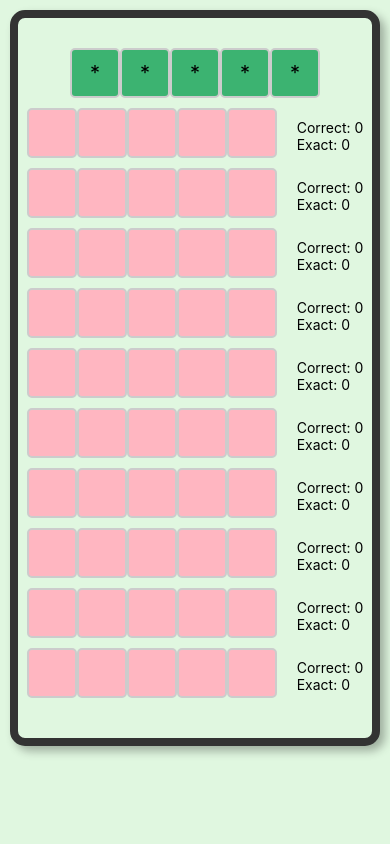
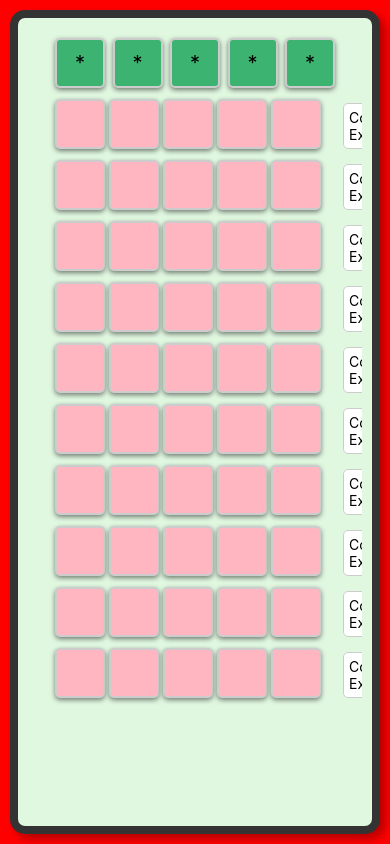
Before and after one commit to alimiri/MasterMind, a React Native app: screen / in a window 390 px wide. Built offline with nearby package versions, Linux system fonts and the light colour scheme; no server answers.

Commit message:
Addedverticl scroll and cell shadow

```diff
--- a/App.js
+++ b/App.js
@@ -1,9 +1,22 @@
 import React, { useState, useEffect, useRef } from 'react';
-import { View, SafeAreaView, Alert, StyleSheet, Text, TextInput } from 'react-native';
+import {
+  View,
+  SafeAreaView,
+  Alert,
+  StyleSheet,
+  Text,
+  TextInput,
+  KeyboardAvoidingView,
+  ScrollView,
+  Platform,
+  Keyboard,
+  TouchableWithoutFeedback,
+} from 'react-native';
 import { initializeApp } from 'firebase/app';
 import { getDatabase, ref, set, get, onValue  } from 'firebase/database';
 
 import { FIREBASE_API_KEY, FIREBASE_AUTH_DOMAIN, FIREBASE_PROJECT_ID, FIREBASE_STORAGE_BUCKET, FIREBASE_GCM_SENDER_ID, FIREBASE_APP_ID } from '@env';
+
 
 // Initialize Firebase
 const firebaseConfig = {
@@ -60,7 +73,30 @@ const readData = async () => {
   }
 };
 
+const DismissKeyboard = ({ children }) => (
+  <TouchableWithoutFeedback onPress={Keyboard.dismiss}>
+    {children}
+  </TouchableWithoutFeedback>
+);
+
 const Mastermind = () => {
+  const [activeRow, setActiveRow] = useState(1);
+  const [grid, setGrid] = useState(Array(11).fill().map(() => Array(5).fill('')));
+  const [feedback, setFeedback] = useState(Array(11).fill({ correct: 0, exact: 0 }));
+  const [target, setTarget] = useState([]);
+  const [isGameStarted, setIsGameStarted] = useState(false);
+  const [isDigitsRevealed, setIsDigitsRevealed] = useState(false);
+  const [cellBackgroundColor, setCellBackgroundColor] = useState('#FFB6C1'); // Default color
+
+  const cellRefs = useRef(Array(11).fill().map(() => Array(5).fill().map(() => React.createRef())));
+
+  useEffect(() => {
+    if (!isGameStarted) {
+      const generateTarget = Array.from({ length: 5 }, () => Math.floor(Math.random() * 10).toString());
+      setTarget(generateTarget);
+      setIsGameStarted(true);
+    }
+  }, [isGameStarted]);
   useEffect(() => {
     //checkConnection();
     const fetchData = async () => {
@@ -73,15 +109,6 @@ const Mastermind = () => {
   }, []); // Empty dependency array ensures this only runs once after the component mounts
 
 
-  const [activeRow, setActiveRow] = useState(1);
-  const [grid, setGrid] = useState(Array(11).fill().map(() => Array(5).fill('')));
-  const [feedback, setFeedback] = useState(Array(11).fill({ correct: 0, exact: 0 }));
-  const [target, setTarget] = useState([]);
-  const [isGameStarted, setIsGameStarted] = useState(false);
-  const [isDigitsRevealed, setIsDigitsRevealed] = useState(false);
-  const [cellBackgroundColor, setCellBackgroundColor] = useState('#FFB6C1'); // Default color
-
-  const cellRefs = useRef(Array(11).fill().map(() => Array(5).fill().map(() => React.createRef())));
 
   useEffect(() => {
     if (isGameStarted) return;
@@ -214,7 +241,9 @@ const Mastermind = () => {
             key={index}
             style={[
               styles.cell,
-              { backgroundColor: rowIndex === 0 ? '#3CB371' : cellBackgroundColor },
+              {
+                backgroundColor: rowIndex === 0 ? '#3CB371' : cellBackgroundColor,
+              },
             ]}
             value={rowIndex === 0 ? (isDigitsRevealed ? target[index] : '*') : cell}
             keyboardType="numeric"
@@ -236,24 +265,42 @@ const Mastermind = () => {
     );
   };
 
+
   return (
-    <View style={styles.innerContainer}>
-      {grid.map((_, rowIndex) => renderRow(rowIndex))}
-    </View>
+    <DismissKeyboard>
+      <KeyboardAvoidingView
+        style={{ flex: 1 }}
+        behavior={Platform.OS === 'ios' ? 'padding' : 'height'}
+      >
+        <ScrollView contentContainerStyle={styles.scrollContainer}>
+          <View style={styles.innerContainer}>
+            {grid.map((_, rowIndex) => renderRow(rowIndex))}
+          </View>
+        </ScrollView>
+      </KeyboardAvoidingView>
+    </DismissKeyboard>
   );
 };
+
+const outerContainerBackgroundCoor = '#ff0000';
+const innerContainerBackgroundCoor = '#e0f7e0';
+const shouldAddShadow = true;
 
 const styles = StyleSheet.create({
   safeArea: {
     flex: 1,
-    backgroundColor: '#e0f7e0',
+    backgroundColor: outerContainerBackgroundCoor,
+  },
+  avoidingView: {
+    flex: 1,
   },
   container: {
-    padding: 20,
+    flex: 1,
+    padding: 10,
     borderWidth: 8,
     borderColor: '#333',
     borderRadius: 15,
-    backgroundColor: '#e0f7e0',
+    backgroundColor: innerContainerBackgroundCoor,
     margin: 10,
     shadowColor: '#000',
     shadowOffset: { width: 5, height: 5 },
@@ -262,27 +309,57 @@ const styles = StyleSheet.create({
     elevation: 10,
   },
   innerContainer: {
+    flex: 1,
     padding: 10,
+    alignItems: 'center',
+  },
+  scrollContainer: {
+    flexGrow: 1,
+    justifyContent: 'flex-start',
+    paddingHorizontal: 10,
   },
   rowContainer: {
     flexDirection: 'row',
-    justifyContent: 'center',
+    justifyContent: 'space-between', // Space the columns evenly
     marginBottom: 10,
     alignItems: 'center',
+    width: '100%', // Ensure the row takes the full width of the container
+    paddingHorizontal: 5, // Adjust padding to prevent cutoff
   },
   cell: {
     borderWidth: 2,
     borderColor: '#ccc',
     padding: 10,
-    width: 50,
+    flex: 1, // Distribute the columns evenly
     height: 50,
     textAlign: 'center',
     fontSize: 20,
     borderRadius: 5,
+    marginHorizontal: 2, // Add space between columns
+    maxWidth: 50, // Ensure max width for each cell
+    // Optional shadow properties (only on iOS and Android)
+    shadowColor: '#000',
+    shadowOffset: { width: 0, height: 2 },
+    shadowOpacity: 0.3,
+    shadowRadius: 4,
+    elevation: 5, // Android shadow
+    // Conditionally add shadow (e.g., for focused state)
+    ...(shouldAddShadow ? {
+      shadowColor: '#000',
+      shadowOffset: { width: 0, height: 2 },
+      shadowOpacity: 0.5, // Higher opacity for shadow visibility
+      shadowRadius: 5,
+      elevation: 10 // Stronger shadow on Android
+    } : {}),
   },
   feedbackContainer: {
     marginLeft: 20,
     marginTop: 5,
+    backgroundColor: '#fff',
+    padding: 5,
+    borderRadius: 5,
+    borderWidth: 1,
+    borderColor: '#ccc',
   },
 });
 
```
